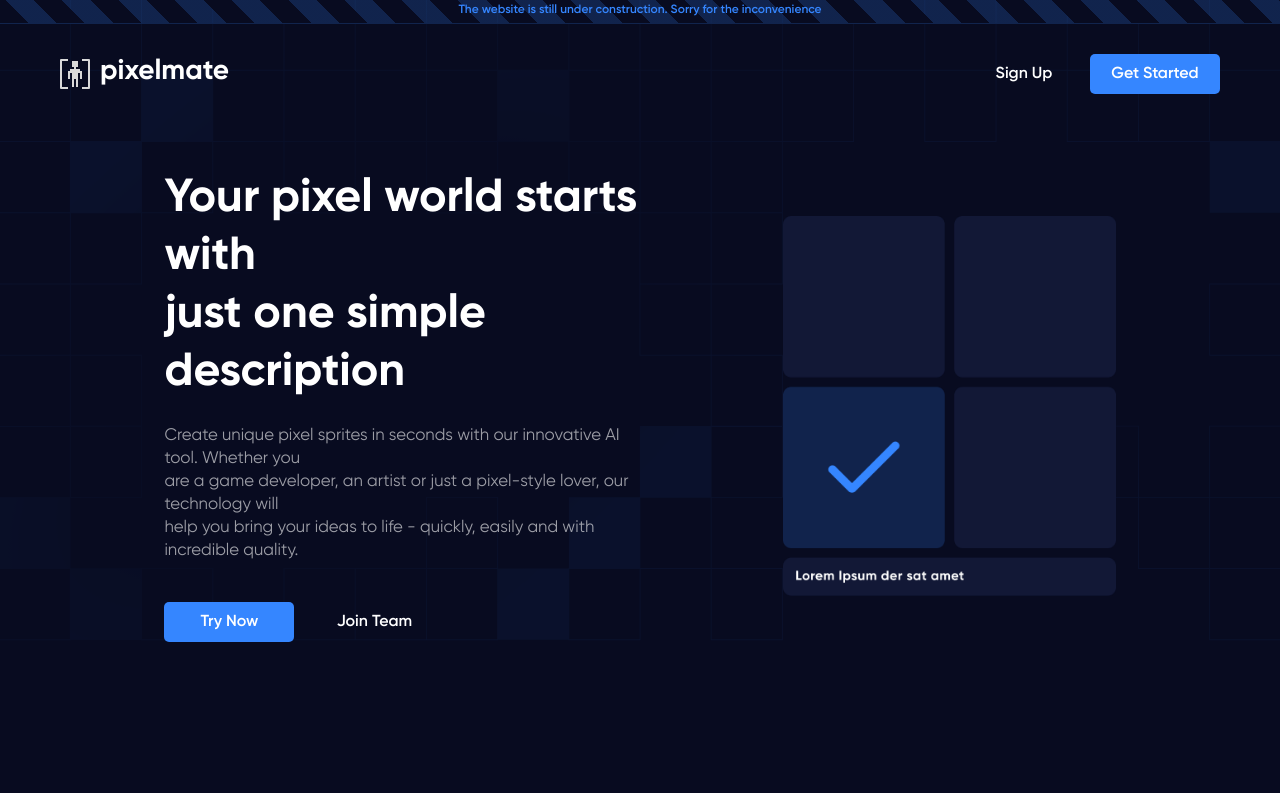
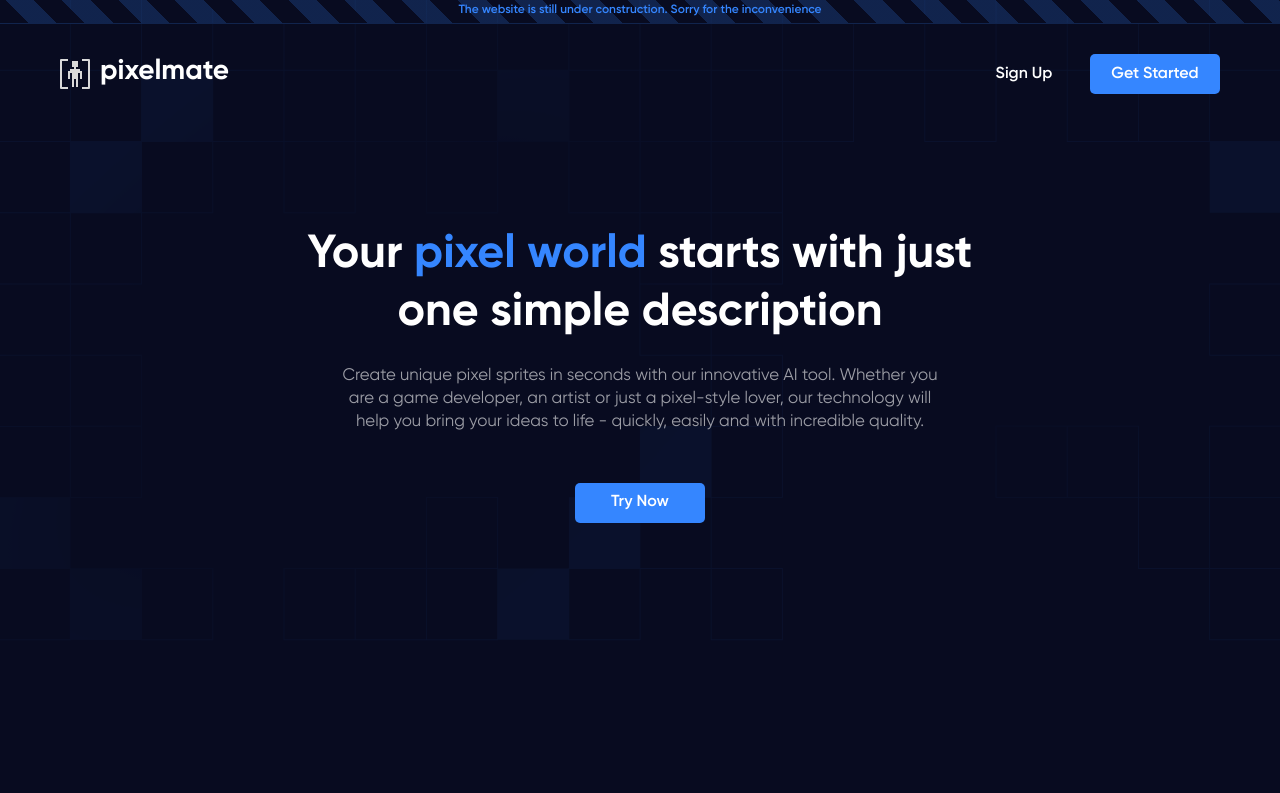
Before and after one commit to romankochkov/pixelmate, a Next.js app: page / in a window 1280 px wide. Shown: the top 793 px of the page. Built offline with nearby package versions, Linux system fonts and the light colour scheme.

Commit message:
Updated styles

```diff
--- a/src/app/page.module.css
+++ b/src/app/page.module.css
@@ -131,49 +131,47 @@
   width: 100%;
   height: 70vh;
   position: relative;
-  padding-top: 8vh;
-  display: grid;
-  grid-template-columns: 1fr 1fr;
-}
-
-.page .main .container .content .demo .left {
-  width: 100%;
-  height: 100%;
-  position: relative;
-  display: flex;
-  justify-content: start;
-  align-items: center;
-}
-
-.page .main .container .content .demo .left .text {
+  display: flex;
+  justify-content: center;
+  align-items: center;
+}
+
+.page .main .container .content .demo .text {
   display: flex;
   flex-direction: column;
 }
 
-.page .main .container .content .demo .left h1 {
+.page .main .container .content .demo h1 {
   color: #fff;
   font-family: 'Mate';
   font-size: 290%;
   font-weight: 700;
-}
-
-.page .main .container .content .demo .left p {
+  text-align: center;
+}
+
+.page .main .container .content .demo h1 span {
+  color: #3586FF;
+}
+
+.page .main .container .content .demo p {
   color: rgba(255, 255, 255, 0.6);
   font-family: 'Mate';
   font-size: 105%;
   font-weight: 400;
+  text-align: center;
   line-height: 23px;
   margin-top: 22px;
 }
 
-.page .main .container .content .demo .left .buttons {
+.page .main .container .content .demo .buttons {
   display: flex;
   flex-direction: row;
-  margin-top: 40px;
+  justify-content: center;
+  margin-top: 50px;
   gap: 15px;
 }
 
-.page .main .container .content .demo .left .buttons .trynow {
+.page .main .container .content .demo .buttons .trynow {
   width: 130px;
   height: 40px;
   position: relative;
@@ -186,51 +184,16 @@
   transition: 0.1s ease;
 }
 
-.page .main .container .content .demo .left .buttons .trynow:hover {
+.page .main .container .content .demo .buttons .trynow:hover {
   box-shadow: 0 0 12px rgba(53, 134, 255, 0.5);
 }
 
-.page .main .container .content .demo .left .buttons .trynow span {
+.page .main .container .content .demo .buttons .trynow span {
   color: #fff;
   font-family: 'Mate';
   font-size: 16px;
   font-weight: 600;
   margin-bottom: 1px;
-}
-
-.page .main .container .content .demo .left .buttons .jointeam {
-  width: 130px;
-  height: 40px;
-  position: relative;
-  background-color: transparent;
-  border-radius: 5px;
-  display: flex;
-  align-items: center;
-  justify-content: center;
-  cursor: pointer;
-}
-
-.page .main .container .content .demo .left .buttons .jointeam span {
-  color: #fff;
-  font-family: 'Mate';
-  font-size: 16px;
-  font-weight: 600;
-  margin-bottom: 1px;
-}
-
-.page .main .container .content .demo .right {
-  width: 100%;
-  height: 100%;
-  position: relative;
-  display: flex;
-  justify-content: end;
-  align-items: center;
-}
-
-.page .main .container .content .demo .right img {
-  width: 70%;
-  height: auto;
-  position: relative;
 }
 
 .page .main .container .content .generation {
@@ -1396,9 +1359,22 @@
     padding-right: 0;
   }
 
+  .page .main .container .content .demo {
+    height: 80vh;
+  }
+
+  .page .main .container .content .demo h1 {
+    font-size: 250%;
+    margin-bottom: 20px;
+  }
+
+  .page .main .container .content .demo p {
+    font-size: 100%;
+  }
+
   .page .main .container .content .generation {
     grid-template-columns: 1fr;
-    margin-top: 220px;
+    margin-top: 40px;
   }
 
   .page .main .container .content .generation .left h2 {
@@ -1581,9 +1557,12 @@
   }
 
   .page footer .content .links {
+    width: 100%;
     margin-top: 50px;
     flex-wrap: wrap;
     row-gap: 50px;
+    padding-left: 10px;
+    padding-right: 10px;
   }
 
   .page footer .content .social {
--- a/src/app/page.tsx
+++ b/src/app/page.tsx
@@ -59,25 +59,13 @@ export default function Generation() {
 
           <div className={styles.content}>
             <section className={styles.demo}>
-              <div className={styles.left}>
-                <div className={styles.text}>
-                  <h1>Your pixel world starts with<br></br>just one simple description</h1>
-                  <p>Create unique pixel sprites in seconds with our innovative AI tool. Whether you<br></br>are a game developer, an artist or just a pixel-style lover, our technology will<br></br>help you bring your ideas to life - quickly, easily and with incredible quality.</p>
+              <div className={styles.text}>
+                <h1>Your <span>pixel world</span> starts with just<br></br> one simple description</h1>
+                <p>Create unique pixel sprites in seconds with our innovative AI tool. Whether you<br></br>are a game developer, an artist or just a pixel-style lover, our technology will<br></br>help you bring your ideas to life - quickly, easily and with incredible quality.</p>
 
-                  <div className={styles.buttons}>
-                    <div className={styles.trynow} onClick={() => window.location.href = "/generation"}><span>Try Now</span></div>
-                    <div className={styles.jointeam}><span>Join Team</span></div>
-                  </div>
+                <div className={styles.buttons}>
+                  <div className={styles.trynow} onClick={() => window.location.href = "/generation"}><span>Try Now</span></div>
                 </div>
-              </div>
-
-              <div className={styles.right}>
-                <Image
-                  src="/pictures/home/demo.png"
-                  alt="Demo"
-                  width={403}
-                  height={461}
-                  unoptimized />
               </div>
             </section>
 
@@ -234,7 +222,7 @@ export default function Generation() {
                 <svg xmlns="http://www.w3.org/2000/svg" viewBox="0 0 576 512"><path d="M256 32l-74.8 0c-27.1 0-51.3 17.1-60.3 42.6L3.1 407.2C1.1 413 0 419.2 0 425.4C0 455.5 24.5 480 54.6 480L256 480l0-64c0-17.7 14.3-32 32-32s32 14.3 32 32l0 64 201.4 0c30.2 0 54.6-24.5 54.6-54.6c0-6.2-1.1-12.4-3.1-18.2L455.1 74.6C446 49.1 421.9 32 394.8 32L320 32l0 64c0 17.7-14.3 32-32 32s-32-14.3-32-32l0-64zm64 192l0 64c0 17.7-14.3 32-32 32s-32-14.3-32-32l0-64c0-17.7 14.3-32 32-32s32 14.3 32 32z" /></svg>
                 <span>ROADMAP</span>
               </div>
-              <h2>Our route:<br/>from idea to reality</h2>
+              <h2>Our route:<br />from idea to reality</h2>
               <p>Here you will see how we intend to innovate and move forward with a carefully crafted plan. We share the steps that will help us stay on the cutting edge of technology and ideas. Join us to see what discoveries await us!</p>
               <div className={styles.center}>
                 <div className={styles.stages}>
```
Also changed, not shown: public/pictures/home/demo.png (deleted).
